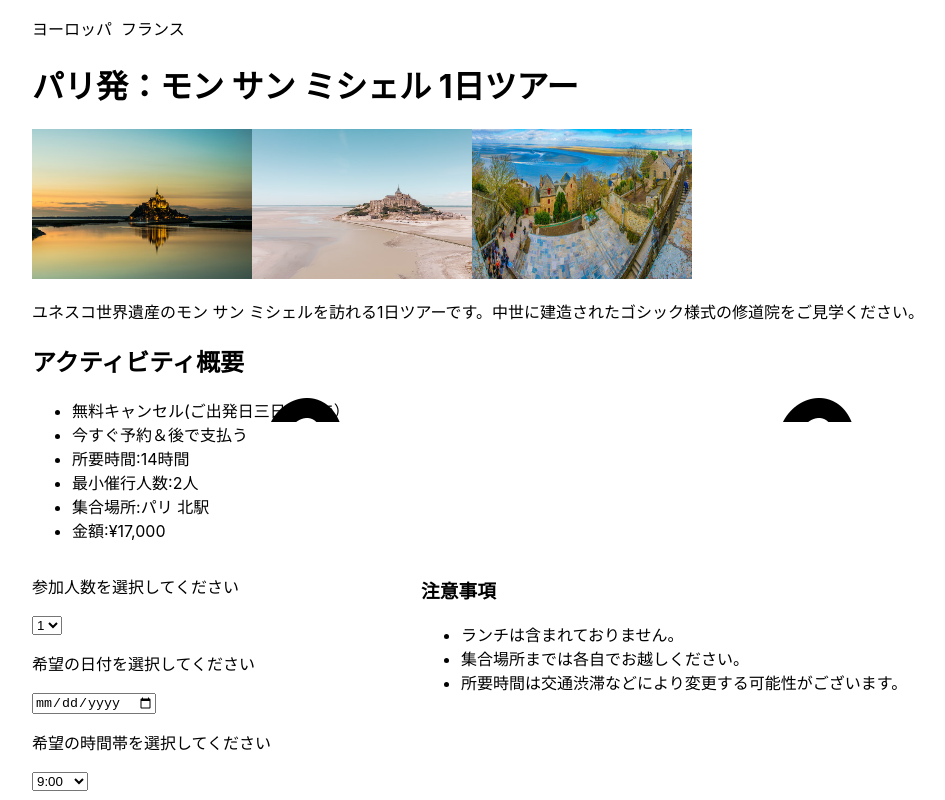
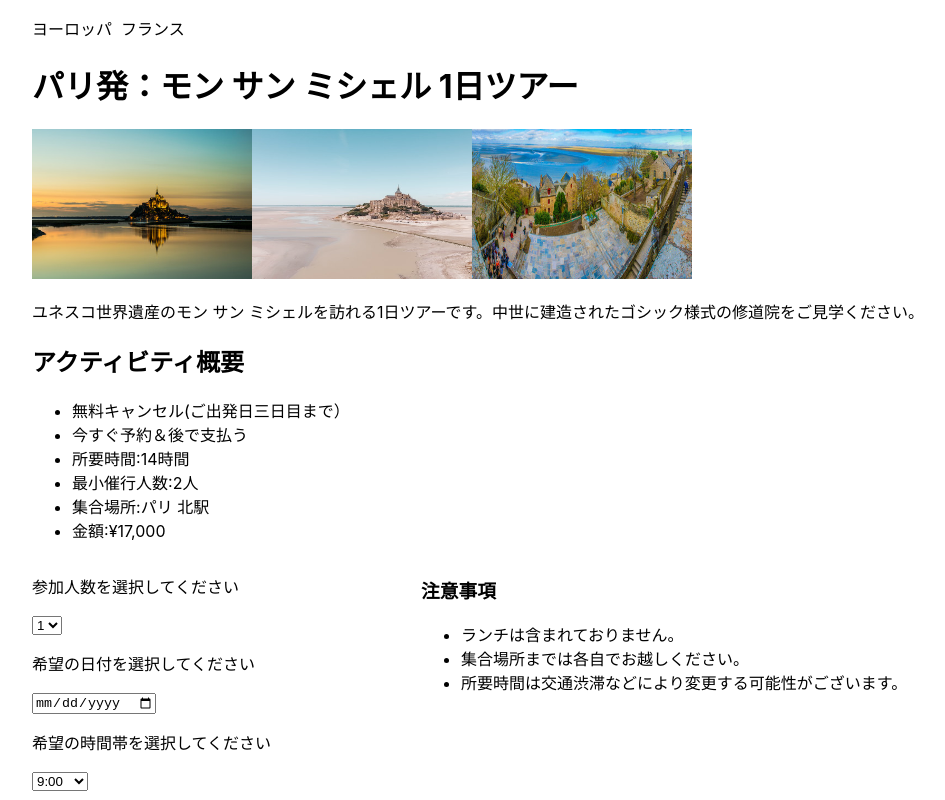
Before and after one commit to morikimiho/nextjs-okapiatour, a Next.js app: page /trip/1 in a window 1280 px wide. Shown: the top 800 px of the page, without its empty margins (168-1113 px from the left). Built offline with nearby package versions, Linux system fonts and the light colour scheme.

Commit message:
とりあえず画像を削除しました。C

```diff
--- a/pages/trip/[id].tsx
+++ b/pages/trip/[id].tsx
@@ -64,7 +64,7 @@ export default function Tripdetai({ trip }) {
         <h2>アクティビティ概要</h2>
         <div>
           <ul>
-            <li className={styles.cancel}>
+            <li>
               無料キャンセル(ご出発日三日目まで）
             </li>
             <li>今すぐ予約＆後で支払う</li>
```
